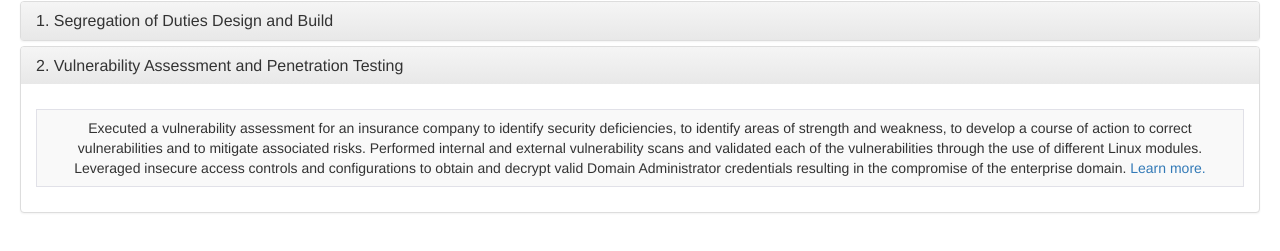
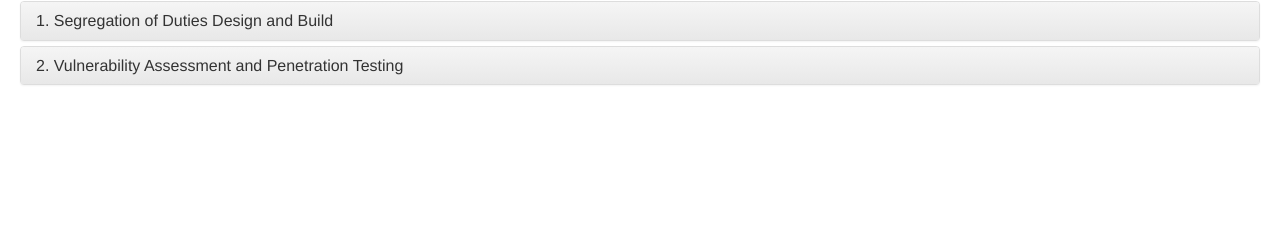
Before and after one commit to caitlinmccoy/template2.github.io, a plain HTML site: page itsecurity.html in a window 1280 px wide. Shown: the part 381-632 px from the top of the page. Drawn offline with nearby package versions, Linux system fonts and the light colour scheme.

Commit message:
Update itsecurity.html

```diff
--- a/itsecurity.html
+++ b/itsecurity.html
@@ -189,7 +189,7 @@ level and the user level.
                     <a data-toggle="collapsed" data-parent="#accordion" href="#collapseTwo">2. Vulnerability Assessment and Penetration Testing</a>
                 </h4>
             </div>
-            <div id="collapseTwo" class="accordion body collapsed">
+            <div id="collapseTwo" class="accordion body collapse">
                 <div class="panel-body">
                     <p> Executed a vulnerability assessment for an insurance company to identify security deficiencies, to identify areas of
 strength and weakness, to develop a course of action to correct vulnerabilities and to mitigate associated risks.
```
